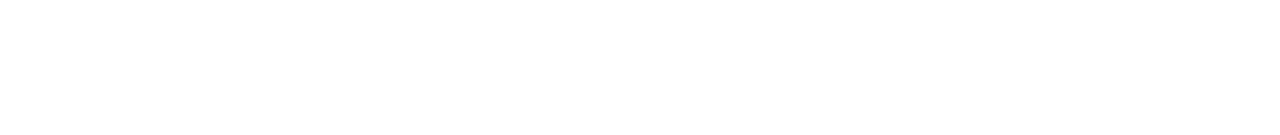
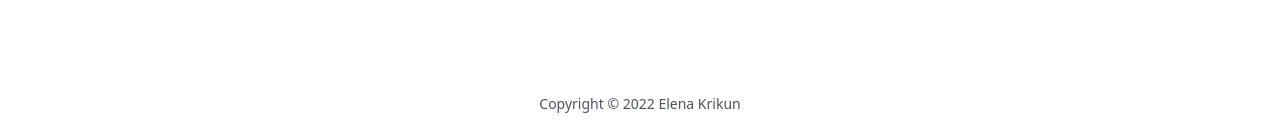
Before and after one commit to Helen2813/google, a Next.js app: page / in a window 1280 px wide. Shown: the part 662-797 px from the top of the page. Built offline with nearby package versions, Linux system fonts and the light colour scheme; no server answers.

Commit message:
added footer

```diff
--- /dev/null
+++ b/components/Footer.js
@@ -0,0 +1,11 @@
+import React from 'react';
+
+function Footer() {
+  return (
+    <footer className="absolute bottom-0 left-[50%] translate-x-[-50%] whitespace-nowrap p-6 text-sm text-gray-600">
+      <p>Copyright &copy; {new Date().getFullYear()} Elena Krikun</p>
+    </footer>
+  );
+}
+
+export default Footer;
--- a/pages/index.js
+++ b/pages/index.js
@@ -2,6 +2,7 @@
 import Header from "../components/Header";
 import Image from "next/image";
 import { SearchIcon, MicrophoneIcon} from "@heroicons/react/solid";
+import Footer from "../components/Footer";
 
 export default function Home() {
   return (
@@ -39,8 +40,7 @@
         </div>
       </form>
 
-      <footer>
-      </footer>
+      <Footer />
     </div>
   )
 }
```
